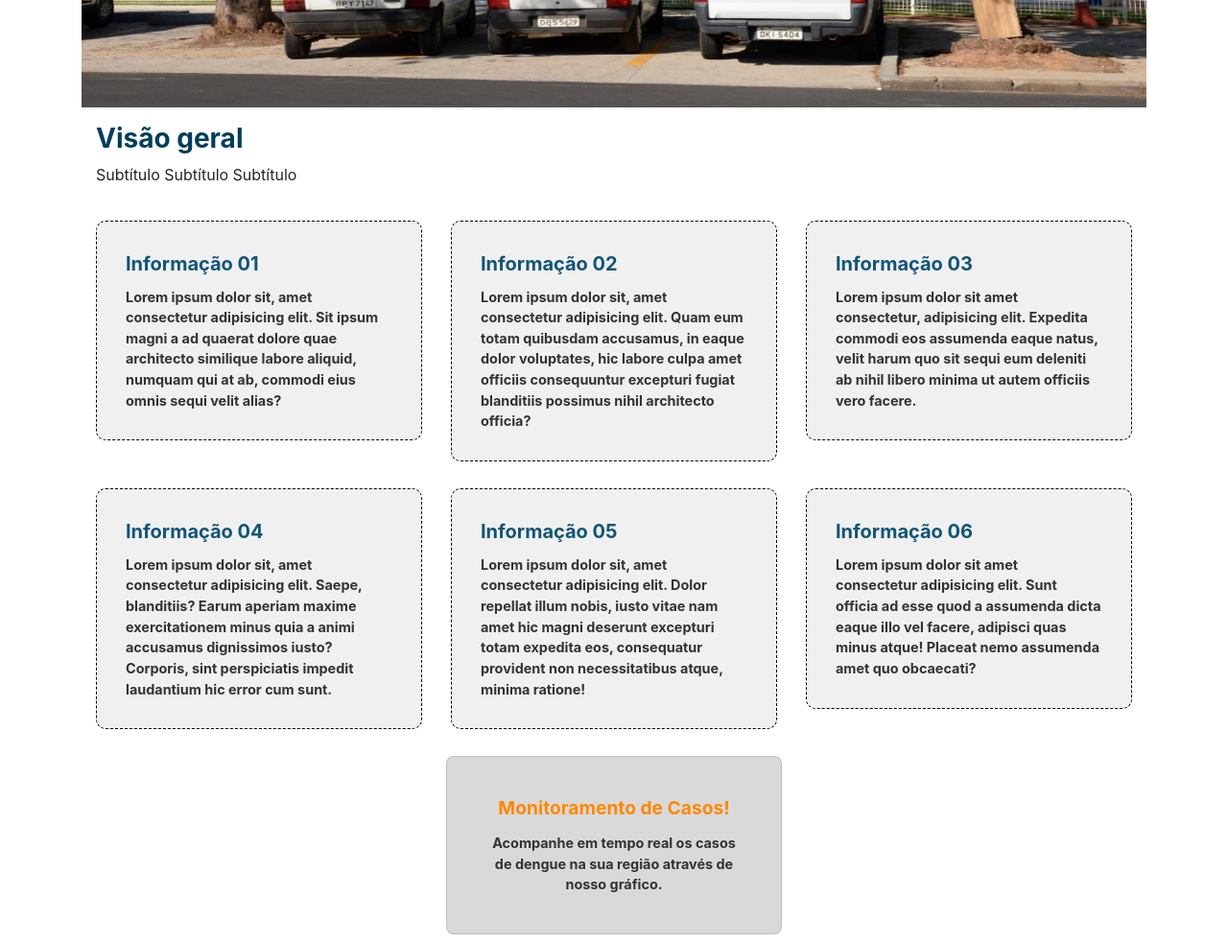
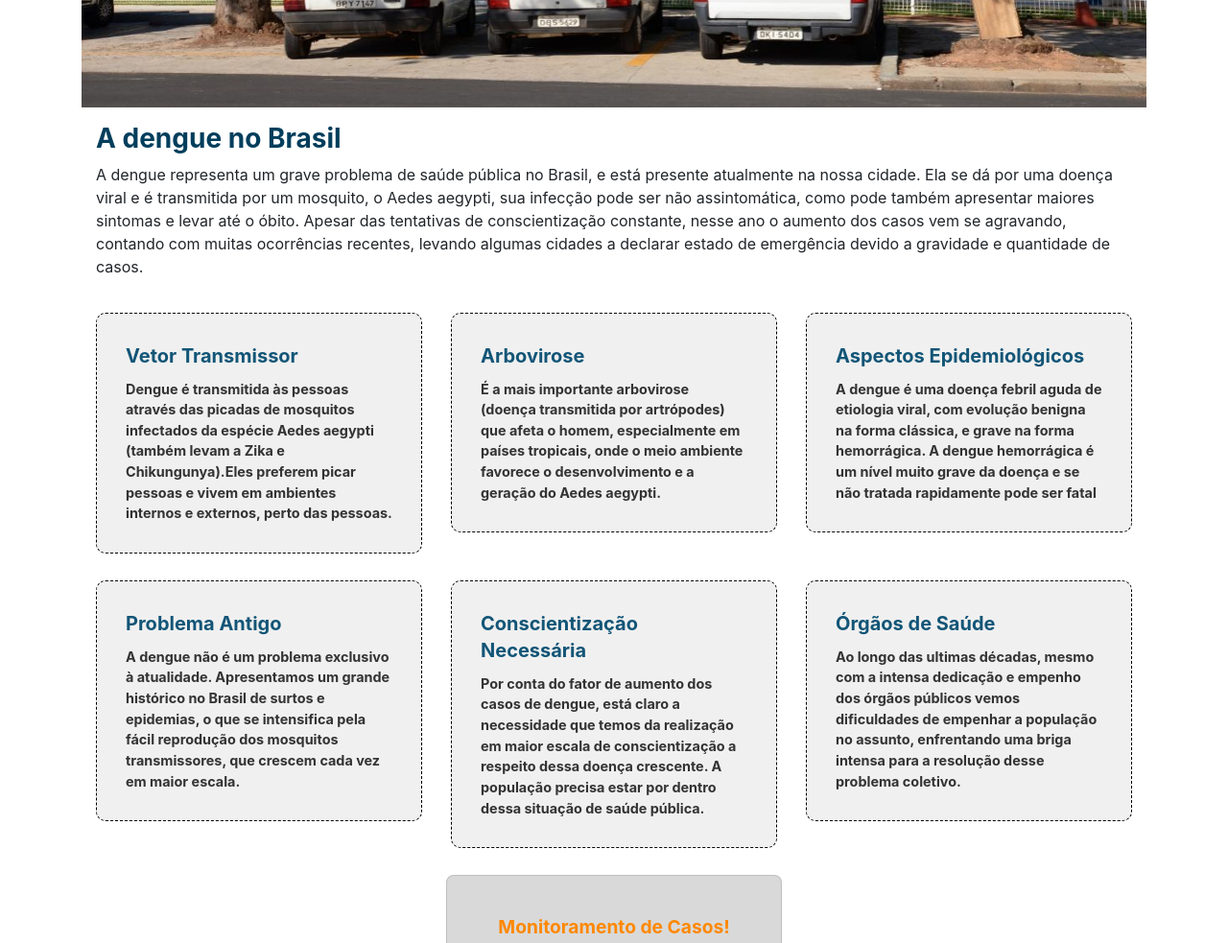
Before and after one commit to feaugusto1208/PI-DENGUE-2024-, a website: page src/index.html in a window 1280 px wide. Shown: the part 620-1603 px from the top of the page at 96% size. Drawn offline with nearby package versions, Linux system fonts and the light colour scheme; no server answers.

Commit message:
Preenchimento dos cards da seção Visão Geral

```diff
--- a/src/index.html
+++ b/src/index.html
@@ -58,15 +58,15 @@
         <div class="container mt-3"> <!--começo da visão geral-->
             <div class="row">
                 <div class="col-md-12">
-                    <h3 class="font-weight-bold" style="color: #003E5C;">Visão geral</h3>
-                    <p>Subtítulo Subtítulo Subtítulo</p>
+                    <h3 class="font-weight-bold" style="color: #003E5C;">A dengue no Brasil</h3>
+                    <p>A dengue representa um grave problema de saúde pública no Brasil, e está presente atualmente na nossa cidade. Ela se dá por uma doença viral e é transmitida por um mosquito, o Aedes aegypti, sua infecção pode ser não assintomática, como pode também apresentar maiores sintomas e levar até o óbito. Apesar das tentativas de conscientização constante, nesse ano o aumento dos casos vem se agravando, contando com muitas ocorrências recentes, levando algumas cidades a declarar estado de emergência devido a gravidade e quantidade de casos.</p>
                 </div>
 
                 <div class="col-md-4 col-sm-12 mb-2">
                     <div class="card card1">
                         <div class="card-body">
-                            <h5 class="card-title">Informação 01</h5>
-                            <p class="card-text">Lorem ipsum dolor sit, amet consectetur adipisicing elit. Sit ipsum magni a ad quaerat dolore quae architecto similique labore aliquid, numquam qui at ab, commodi eius omnis sequi velit alias?</p>
+                            <h5 class="card-title">Vetor Transmissor</h5>
+                            <p class="card-text"> Dengue é transmitida às pessoas através das picadas de mosquitos infectados da espécie Aedes aegypti (também levam a Zika e Chikungunya).Eles preferem picar pessoas e vivem em ambientes internos e externos, perto das pessoas.  </p>
                         </div>
                     </div>
                 </div>
@@ -74,8 +74,8 @@
                 <div class="col-md-4 col-sm-12 mb-2">
                     <div class="card card1">
                         <div class="card-body">
-                            <h5 class="card-title">Informação 02</h5>
-                            <p class="card-text">Lorem ipsum dolor sit, amet consectetur adipisicing elit. Quam eum totam quibusdam accusamus, in eaque dolor voluptates, hic labore culpa amet officiis consequuntur excepturi fugiat blanditiis possimus nihil architecto officia?</p>
+                            <h5 class="card-title">Arbovirose</h5>
+                            <p class="card-text">É a mais importante arbovirose (doença transmitida por artrópodes) que afeta o homem, especialmente em países tropicais, onde o meio ambiente favorece o desenvolvimento e a geração do Aedes aegypti. </p>
                         </div>
                     </div>
                 </div>
@@ -83,8 +83,8 @@
                 <div class="col-md-4 col-sm-12 mb-2">
                     <div class="card card1">
                         <div class="card-body">
-                            <h5 class="card-title">Informação 03</h5>
-                            <p class="card-text">Lorem ipsum dolor sit amet consectetur, adipisicing elit. Expedita commodi eos assumenda eaque natus, velit harum quo sit sequi eum deleniti ab nihil libero minima ut autem officiis vero facere.</p>
+                            <h5 class="card-title">Aspectos Epidemiológicos</h5>
+                            <p class="card-text">A dengue é uma doença febril aguda de etiologia viral, com evolução benigna na forma clássica, e grave na forma hemorrágica. A dengue hemorrágica é um nível muito grave da doença e se não tratada rapidamente pode ser fatal</p>
                         </div>
                     </div>
                 </div>
@@ -92,8 +92,8 @@
                 <div class="col-md-4 col-sm-12 mb-2">
                     <div class="card card1">
                         <div class="card-body">
-                            <h5 class="card-title">Informação 04</h5>
-                            <p class="card-text">Lorem ipsum dolor sit, amet consectetur adipisicing elit. Saepe, blanditiis? Earum aperiam maxime exercitationem minus quia a animi accusamus dignissimos iusto? Corporis, sint perspiciatis impedit laudantium hic error cum sunt.</p>
+                            <h5 class="card-title">Problema Antigo</h5>
+                            <p class="card-text">A dengue não é um problema exclusivo à atualidade. Apresentamos um grande histórico no Brasil de surtos e epidemias, o que se intensifica pela fácil reprodução dos mosquitos transmissores, que crescem cada vez em maior escala.</p>
                         </div>
                     </div>
                 </div>
@@ -101,8 +101,8 @@
                 <div class="col-md-4 col-sm-12 mb-2">
                     <div class="card card1">
                         <div class="card-body">
-                            <h5 class="card-title">Informação 05</h5>
-                            <p class="card-text">Lorem ipsum dolor sit, amet consectetur adipisicing elit. Dolor repellat illum nobis, iusto vitae nam amet hic magni deserunt excepturi totam expedita eos, consequatur provident non necessitatibus atque, minima ratione!</p>
+                            <h5 class="card-title">Conscientização Necessária</h5>
+                            <p class="card-text">Por conta do fator de aumento dos casos de dengue, está claro a necessidade que temos da realização em maior escala de conscientização a respeito dessa doença crescente. A população precisa estar por dentro dessa situação de saúde pública.</p>
                         </div>
                     </div>
                 </div>
@@ -110,8 +110,8 @@
                 <div class="col-md-4 col-sm-12 mb-2">
                     <div class="card card1">
                         <div class="card-body">
-                            <h5 class="card-title">Informação 06</h5>
-                            <p class="card-text">Lorem ipsum dolor sit amet consectetur adipisicing elit. Sunt officia ad esse quod a assumenda dicta eaque illo vel facere, adipisci quas minus atque! Placeat nemo assumenda amet quo obcaecati?</p>
+                            <h5 class="card-title">Órgãos de Saúde</h5>
+                            <p class="card-text">Ao longo das ultimas décadas, mesmo com a intensa dedicação e empenho dos órgãos públicos vemos dificuldades de empenhar a população no assunto, enfrentando uma briga intensa para a resolução desse problema coletivo.</p>
                         </div>
                     </div>
                 </div>
@@ -271,7 +271,7 @@
                     <div class="card card1">
                         <div class="card-body">
                             <h5 class="card-title">Fique antenado!</h5>
-                            <p class="card-text">Esteja sempre informado sobre os casos de dengue em sua região. Veja nosso gráfico para maiores detalhes.</p>
+                            <p class="card-text">Esteja sempre informado sobre os casos de dengue em sua região. Veja o nosso gráfico para maiores detalhes da situação atual.</p>
                         </div>
                     </div>
                 </div>
```
